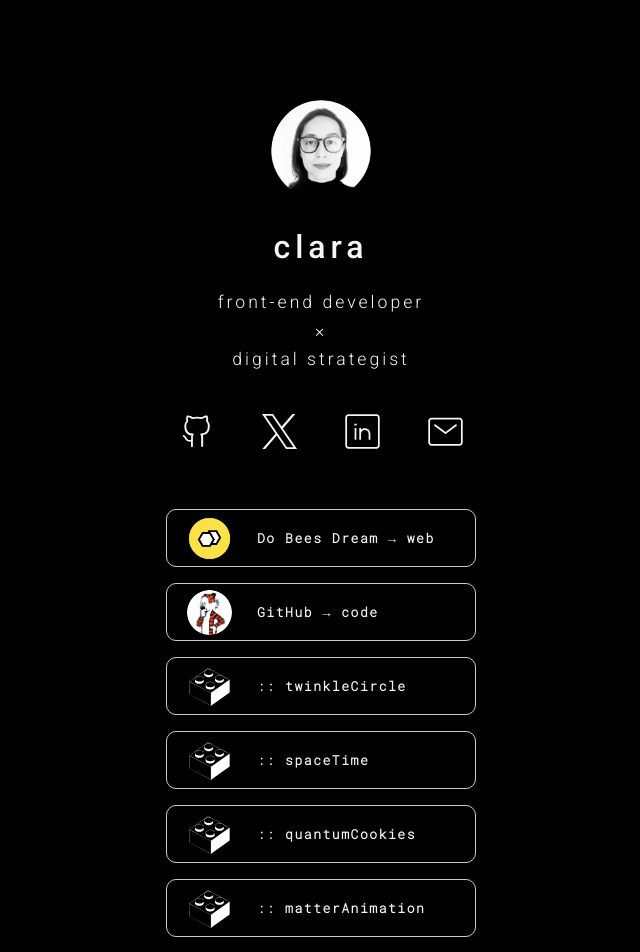
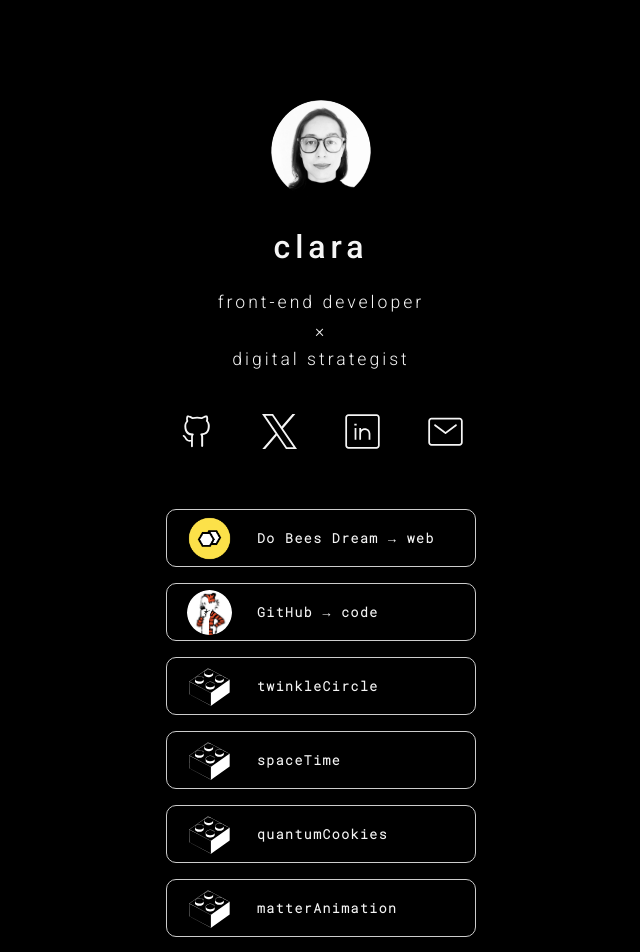
Before and after one commit to clasei/clara, a React (Create React App) app: page / in a window 1280 px wide. Shown: the top 952 px of the page, without its empty margins (319-959 px from the left). Built offline with nearby package versions, Linux system fonts and the light colour scheme.

Commit message:
'::' removed from cards

```diff
--- a/src/components/ProjectLinks/ProjectLinks.js
+++ b/src/components/ProjectLinks/ProjectLinks.js
@@ -18,22 +18,22 @@ const projects = [
         image: Hobbes
     },
     {
-        name: ":: twinkleCircle",
+        name: "twinkleCircle",
         link: "https://clasei.github.io/twinkle-circle/",
         image: projectLogo
     },
     {
-        name: ":: spaceTime",
+        name: "spaceTime",
         link: "https://clasei.github.io/space-time/",
         image: projectLogo
     },
     {
-        name: ":: quantumCookies",
+        name: "quantumCookies",
         link: "https://clasei.github.io/quantum-cookies/",
         image: projectLogo
     },
     {
-        name: ":: matterAnimation",
+        name: "matterAnimation",
         link: "https://clasei.github.io/matter-animation/",
         image: projectLogo
     },
```
